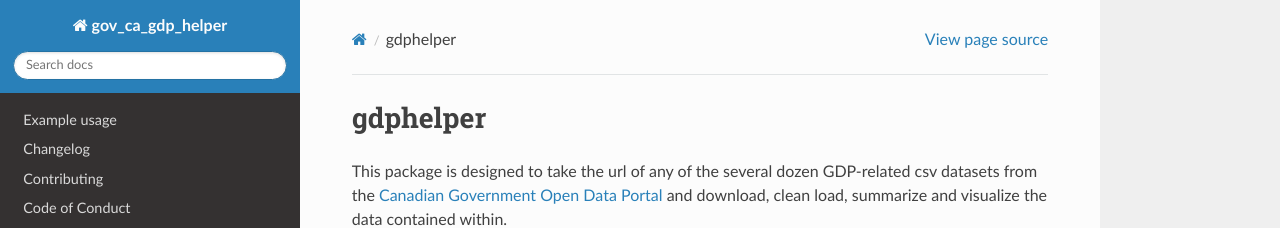
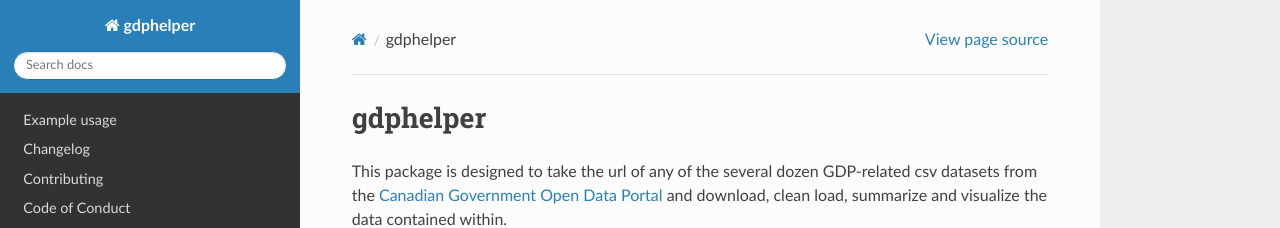
Before and after one commit to UBC-MDS/gdphelper, a Sphinx documentation site: the page built from docs/index.md, in a window 1280 px wide. Shown: the top 228 px of the page. Built offline with Sphinx 7.4.7 and the Read the Docs theme 2.0.0, drawn with Linux system fonts in a browser that asks for light colours; pages that are not in the unit, such as notebooks, are missing from menus.

Commit message:
Update conf.py

```diff
--- a/docs/conf.py
+++ b/docs/conf.py
@@ -6,7 +6,7 @@
 
 # -- Project information -----------------------------------------------------
 
-project = u"gov_ca_gdp_helper"
+project = u"gdphelper"
 copyright = u"2022, Aldo Barros, Gabriel Fairbrother, Ramiro Mejia, Wanying Ye"
 author = u"Aldo Barros, Gabriel Fairbrother, Ramiro Mejia, Wanying Ye"
 
```
